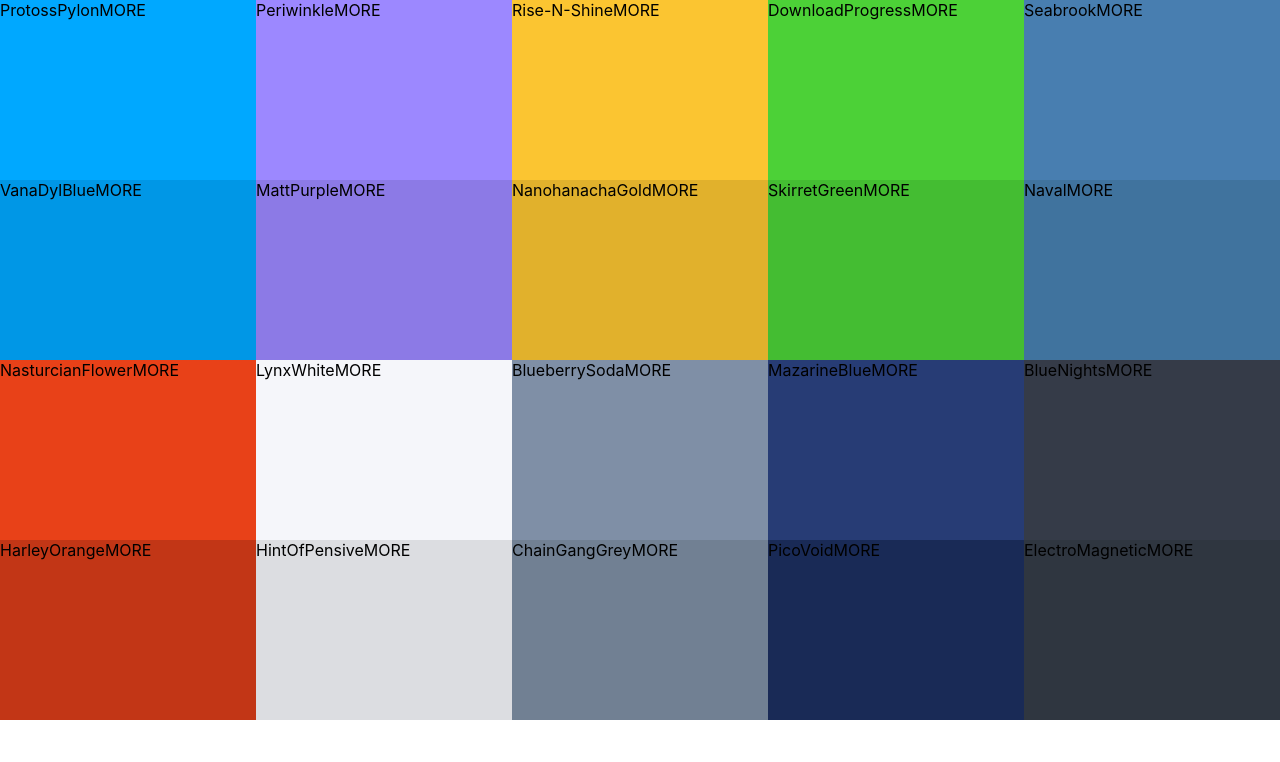
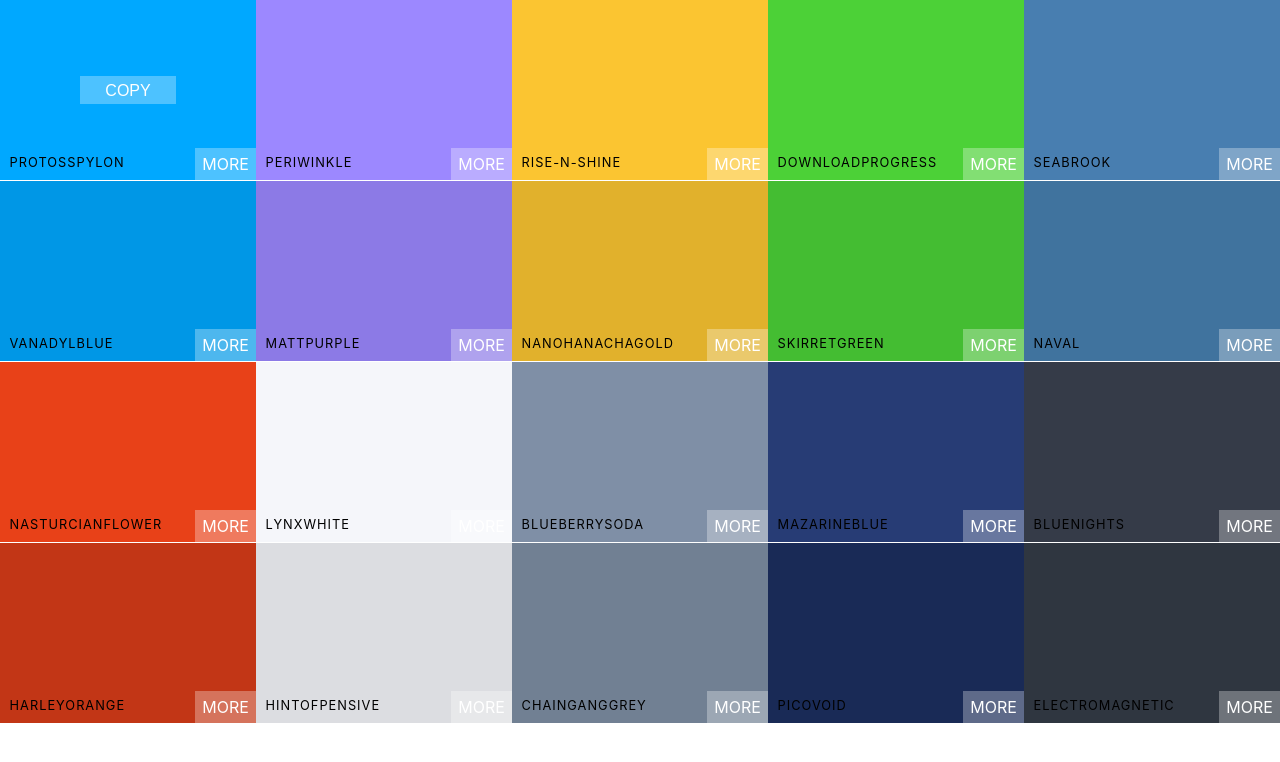
Before and after one commit to jvandy83/custom-color-app, a React (Create React App) app: page / in a window 1280 px wide. Shown: the top 762 px of the page. Built offline with nearby package versions, Linux system fonts and the light colour scheme.

Commit message:
Style ColorBox

```diff
--- a/src/ColorBox.css
+++ b/src/ColorBox.css
@@ -5,4 +5,55 @@
   display: inline-block;
   position: relative;
   cursor: pointer;
+  margin-bottom: -3px;
 }
+
+.copy-button {
+  width: 6rem;
+  height: 1.8rem;
+  position: absolute;
+  top: 50%;
+  left: 50%;
+  margin-left: -3rem;
+  margin-top: -0.9rem;
+  text-align: center;
+  outline: none;
+  background: rgba(255, 255, 255, 0.3);
+  font-size: 1rem;
+  line-height: 1.8rem;
+  color: white;
+  text-emphasis: none;
+  text-transform: uppercase;
+  border: none;
+  opacity: 0;
+}
+
+.ColorBox:hover .copy-button {
+  opacity: 1;
+}
+
+.box-content {
+  position: absolute;
+  width: 100%;
+  left: 0;
+  bottom: 0;
+  padding: 0.6rem;
+  color: black;
+  letter-spacing: 1px;
+  text-transform: uppercase;
+  font-size: 0.8rem;
+}
+
+.see-more {
+  background: rgba(255, 255, 255, 0.3);
+  position: absolute;
+  border: none;
+  right: 0;
+  bottom: 0;
+  color: white;
+  width: 3.8rem;
+  height: 2rem;
+  text-align: center;
+  line-height: 2rem;
+  text-transform: uppercase;
+}
--- a/src/ColorBox.js
+++ b/src/ColorBox.js
@@ -3,10 +3,16 @@
 
 class ColorBox extends Component {
   render() {
+    const {name, background} = this.props
     return(
-      <div style={{background: this.props.background }} className="ColorBox">
-        <span>{this.props.name}</span>
-        <span>MORE</span>
+      <div style={{ background }} className="ColorBox">
+        <div className="copy-container">
+          <div className="box-content">
+            <span>{name}</span>
+          </div>
+          <button className="copy-button">Copy</button>
+        </div>
+        <span className="see-more">More</span>
       </div>
     )
   }
--- a/src/Palette.css
+++ b/src/Palette.css
@@ -1,3 +1,7 @@
+* {
+  box-sizing: border-box;
+}
+
 .Palette {
   height: 100vh;
 }
```
